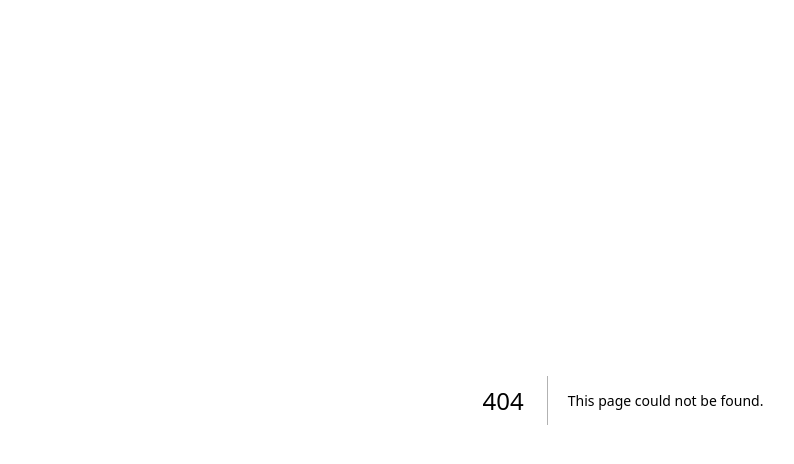
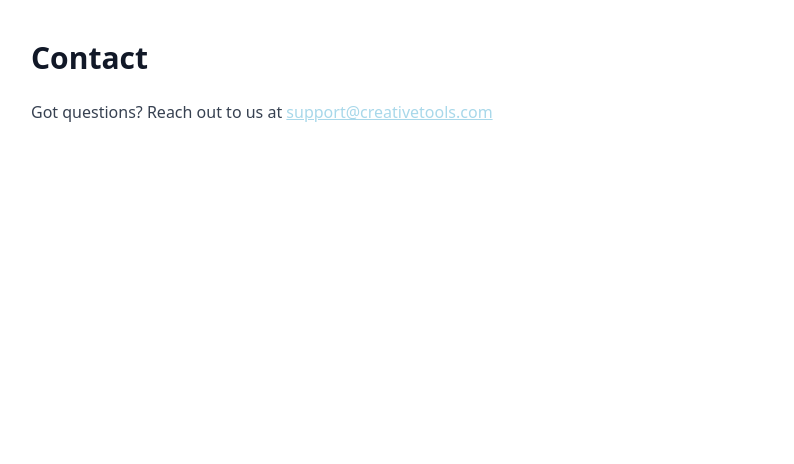
Before and after one commit to everyfun89/Creative-Tools-Shop., a Next.js app: page /contact in a window 1280 px wide. Before the commit this address had no page. Shown: the top 464 px of the page, without its empty margins (17-811 px from the left). Built offline with nearby package versions, Linux system fonts and the light colour scheme.

Commit message:
Create contact.js

```diff
--- /dev/null
+++ b/pages/contact.js
@@ -0,0 +1,13 @@
+export default function Contact() {
+  return (
+    <div className="min-h-screen bg-white px-6 md:px-12 py-10">
+      <h1 className="text-3xl font-bold text-gray-900 mb-6">Contact</h1>
+      <p className="text-gray-700">
+        Got questions? Reach out to us at{" "}
+        <a href="mailto:support@creativetools.com" className="text-pastelBlue underline">
+          support@creativetools.com
+        </a>
+      </p>
+    </div>
+  );
+}
```
